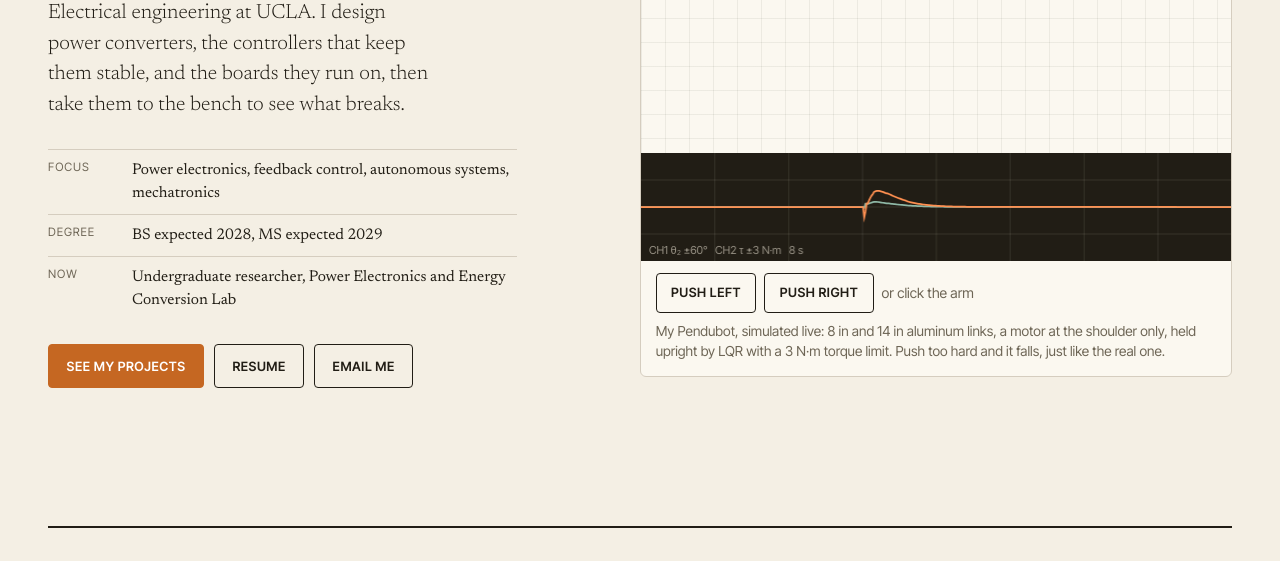
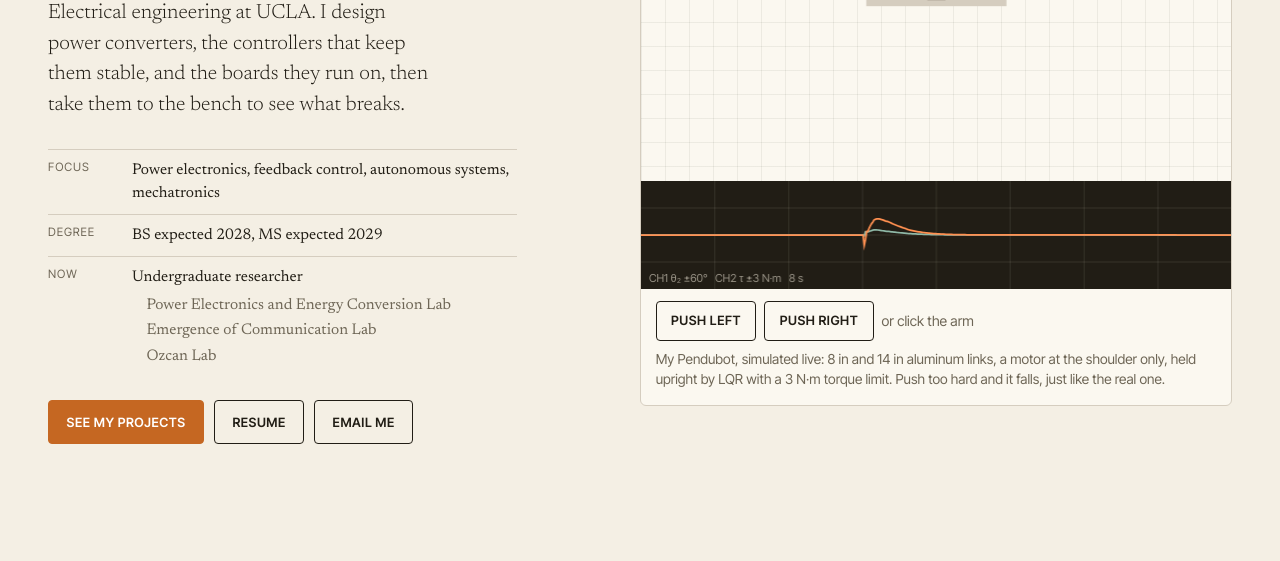
Before and after one commit to honwesley/honwesley-portfolio, a plain HTML site: page index.html in a window 1280 px wide. Shown: the part 463-1024 px from the top of the page. Drawn offline with Linux system fonts and the light colour scheme.

Commit message:
List research labs under Now

```diff
--- a/index.html
+++ b/index.html
@@ -44,7 +44,12 @@
     <dl class="facts">
       <div><dt>Focus</dt><dd>Power electronics, feedback control, autonomous systems, mechatronics</dd></div>
       <div><dt>Degree</dt><dd>BS expected 2028, MS expected 2029</dd></div>
-      <div><dt>Now</dt><dd>Undergraduate researcher, Power Electronics and Energy Conversion Lab</dd></div>
+      <div><dt>Now</dt><dd>Undergraduate researcher
+        <ul class="labs">
+          <li>Power Electronics and Energy Conversion Lab</li>
+          <li>Emergence of Communication Lab</li>
+          <li>Ozcan Lab</li>
+        </ul></dd></div>
     </dl>
     <div class="actions">
       <a class="btn primary" href="projects.html">See my projects</a>
--- a/styles.css
+++ b/styles.css
@@ -142,6 +142,7 @@ h1, .page-h {
 .facts div { display: grid; grid-template-columns: 4.5rem 1fr; gap: .75rem; padding-top: .55rem; border-top: 1px solid var(--rule); }
 .facts dt { color: var(--steel); font-size: .92rem; }
 .facts dd { margin: 0; font-size: .97rem; }
+.labs { list-style: none; margin: .3rem 0 0; padding: 0 0 0 .9rem; display: grid; gap: .15rem; color: var(--steel); }
 
 .band { padding-top: 3rem; padding-bottom: 4rem; }
 .band-head { display: flex; justify-content: space-between; align-items: baseline; gap: 1rem; border-top: 2px solid var(--ink); padding-top: 2.25rem; margin-bottom: .25rem; flex-wrap: wrap; }
```
Also changed, not shown: 1 other file.
